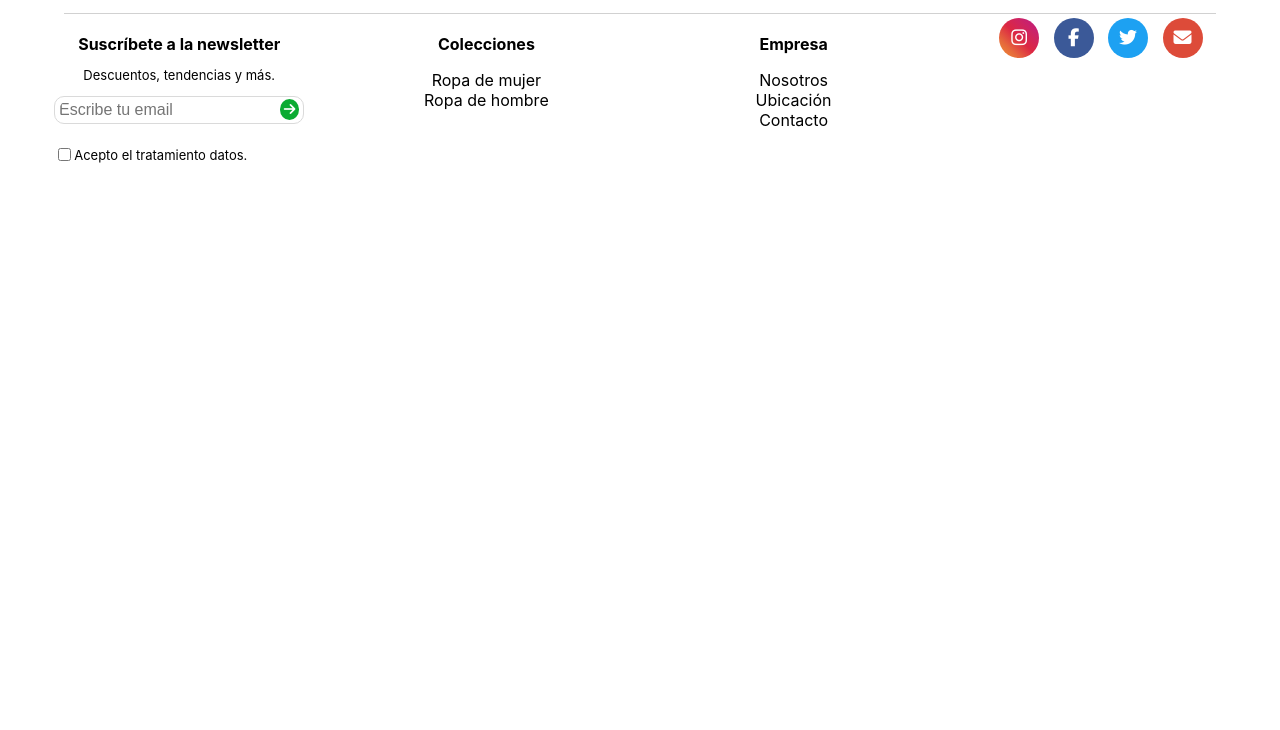
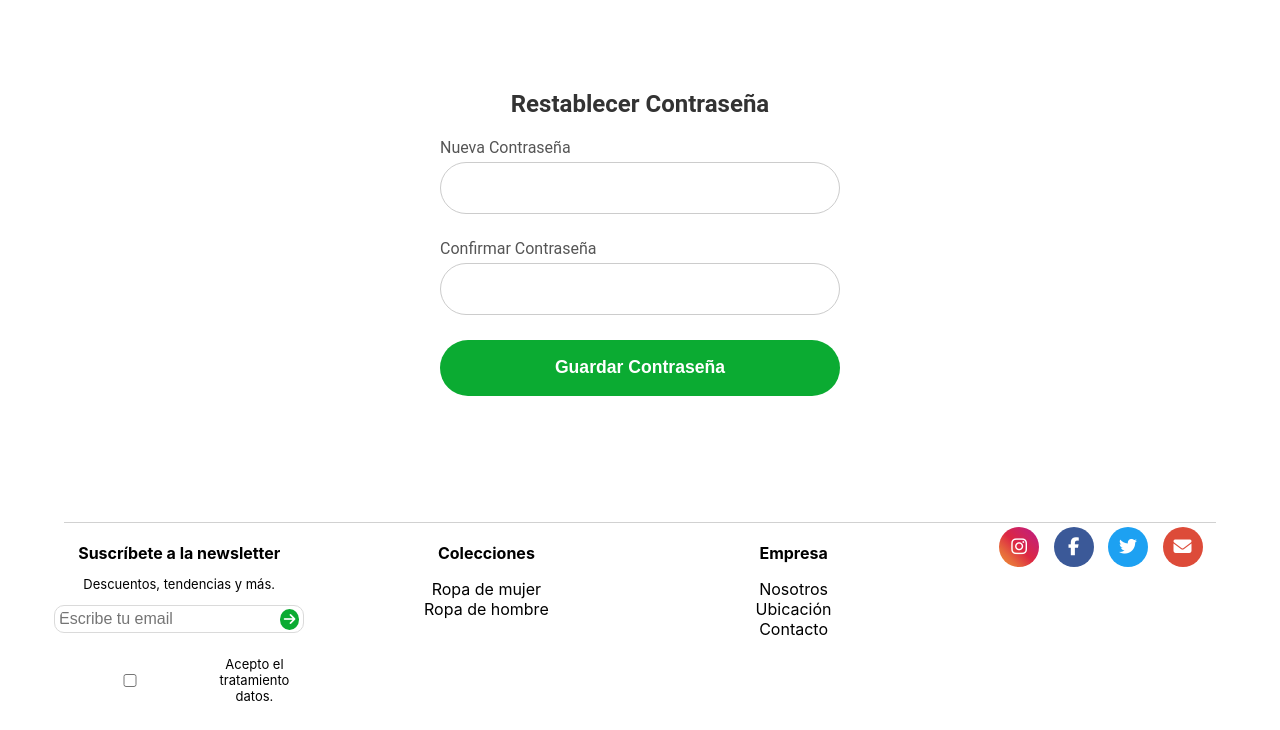
Before and after one commit to nataliagamezbarea/Alquemia, a Flask app: template templates/authentication/restablecer_contraseña.html in a window 1280 px wide. Shown: the part 70-800 px from the top of the page. Run offline with Flask 3, Linux system fonts and the light colour scheme; the template is opened without the code that fills it, so the values that code supplies are empty; parts of the project's set-up code (start-up, migrations or seed data) failed here and were passed over.

Commit message:
Olvidado contraseña

```diff
--- a/app.py
+++ b/app.py
@@ -2,22 +2,35 @@ import os
 from flask import Flask
 from backend.Modelos.database import init_db
 from routes.home import home
-from routes.registro import registro
-from routes.authentication.login import login
-from routes.authentication.cerrar_sesion import cerrar_sesion
+from routes.authentication import *
+from dotenv import load_dotenv
+
+# Cargar las variables de entorno desde el archivo .env
+load_dotenv()
+
 app = Flask(__name__)
 
 # Para el login
 app.secret_key = os.urandom(24)
 
+# Configuración del correo utilizando variables de entorno
+app.config['MAIL_SERVER'] = os.getenv('MAIL_SERVER')
+app.config['MAIL_PORT'] = os.getenv('MAIL_PORT')
+app.config['MAIL_USE_TLS'] = os.getenv('MAIL_USE_TLS')
+app.config['MAIL_USERNAME'] = os.getenv('MAIL_USERNAME')
+app.config['MAIL_PASSWORD'] = os.getenv('MAIL_PASSWORD')
+app.config['MAIL_DEFAULT_SENDER'] = os.getenv('MAIL_DEFAULT_SENDER')
 
+# Inicializar la base de datos
 init_db(app)
 
+# Definir las rutas
 app.add_url_rule('/', 'home', home)
 app.add_url_rule('/login', 'login', login, methods=["GET", "POST"])
 app.add_url_rule('/registro', 'registro', registro, methods=["GET", "POST"])
+app.add_url_rule('/olvidado_contraseña', 'olvidado_contraseña', olvidado_contraseña, methods=["GET", "POST"])
+app.add_url_rule('/restablecer_contraseña/<token>', 'restablecer_contraseña', restablecer_contraseña, methods=["GET", "POST"])
 app.add_url_rule('/cerrar_sesion', 'cerrar_sesion', cerrar_sesion, methods=["GET", "POST"])
-
 
 if __name__ == '__main__':
     app.run(host='localhost', port=5000, debug=True)
--- /dev/null
+++ b/routes/authentication/__init__.py
@@ -0,0 +1,5 @@
+from routes.registro import registro
+from routes.authentication.login import login
+from routes.authentication.cerrar_sesion import cerrar_sesion
+from routes.authentication.restablecer_contraseña import restablecer_contraseña
+from routes.authentication.olvidado_contraseña import olvidado_contraseña
--- a/static/css/authentication/olvidado_restablecer_contraseña.css
+++ b/static/css/authentication/olvidado_restablecer_contraseña.css
@@ -0,0 +1,64 @@
+/* Contenedor principal */
+.olvidado-contrasena-container {
+  width: 100%;
+  max-width: 400px;
+  margin: 50px auto;
+  padding: 20px;
+  border-radius: 8px;
+}
+
+h2 {
+  text-align: center;
+  margin-bottom: 20px;
+  font-size: 24px;
+  color: #333;
+}
+
+/* Formulario */
+.form-grupo {
+  margin-bottom: 15px;
+}
+
+.form-grupo label {
+  font-size: 16px;
+  color: #555;
+  display: block;
+  margin-bottom: 5px;
+}
+
+.form-grupo label {
+  font-size: 16px;
+  color: #555;
+  display: block;
+  margin-bottom: 5px;
+}
+
+input {
+  width: 100%;
+  padding: 10px;
+  font-size: 14px;
+  color: #333;
+  border: 1px solid #ddd;
+  border-radius: 4px;
+  box-sizing: border-box;
+}
+
+/* Mensajes de alertaa */
+.alerta {
+  padding: 15px;
+  border-radius: 5px;
+  margin-bottom: 20px;
+  font-size: 16px;
+}
+
+.alerta-exito {
+  background-color: #d4edda;
+  color: #155724;
+  border: 1px solid #c3e6cb;
+}
+
+.alerta-error {
+  background-color: #f8d7da;
+  color: #721c24;
+  border: 1px solid #f5c6cb;
+}
--- a/static/css/form.css
+++ b/static/css/form.css
@@ -50,6 +50,22 @@ input[type="password"] {
 }
 
 
+.exito {
+  background-color: #e0ffe0;
+  color: #006400;
+  border: 1px solid #5cff5c;
+  border-left: 5px solid #00d000;
+  padding: 1em;
+  border-radius: 10px;
+  font-size: 0.95rem;
+  font-weight: 500;
+  margin-bottom: 1em;
+  display: flex;
+  align-items: center;
+  gap: 0.5em;
+}
+
+
 button[type="submit"], .button-green {
     background-color: #0bab32;
     color: white;
--- a/templates/authentication/login.html
+++ b/templates/authentication/login.html
@@ -20,7 +20,7 @@ content %}
       placeholder="Contraseña"
       required
     />
-    <a id="olvidado" href="#">¿Has olvidado tu contraseña?</a>
+    <a id="olvidado" href="{{ url_for('olvidado_contraseña') }}">¿Has olvidado tu contraseña?</a>
     <button class="button-green" type="submit">Iniciar sesión</button>
   </form>
 
--- a/templates/authentication/restablecer_contraseña.html
+++ b/templates/authentication/restablecer_contraseña.html
@@ -2,11 +2,34 @@
 
 {% block head_extra %}
   <link href="{{ url_for('static', filename='css/form.css') }}" rel="stylesheet" />
-  <link href="{{ url_for('static', filename='olvidado_restablecer_contraseña.css') }}" rel="stylesheet" >
+  <link href="{{ url_for('static', filename='css/authentication/olvidado_restablecer_contraseña.css') }}" rel="stylesheet" />
 {% endblock %}
 
 {% block title %}Restablecer Contraseña - Alquimia{% endblock %}
 
 {% block content %}
+<div class="olvidado-contrasena-container">
+  <h2>Restablecer Contraseña</h2>
 
+  <!-- Mostrar mensaje de error si es necesario -->
+  {% if tipo_mensaje == 'error' %}
+    <div class="alerta alerta-error">
+      {{ mensaje }}
+    </div>
+  {% endif %}
+
+  <form method="POST">
+    <div class="form-grupo">
+      <label for="nueva_contraseña">Nueva Contraseña</label>
+      <input type="password" id="nueva_contraseña" name="nueva_contraseña" required>
+    </div>
+
+    <div class="form-grupo">
+      <label for="confirmar_contraseña">Confirmar Contraseña</label>
+      <input type="password" id="confirmar_contraseña" name="confirmar_contraseña" required>
+    </div>
+
+    <button type="submit" class="btn btn-primary">Guardar Contraseña</button>
+  </form>
+</div>
 {% endblock %}
```
Also changed, not shown: routes/authentication/enviar_correo.py (added, +16 -0 lines), routes/authentication/olvidado_contraseña.py (+48 -0 lines), routes/authentication/restablecer_contraseña.py (+45 -0 lines), routes/authentication/tokens.py (added, +10 -0 lines), templates/authentication/olvidado_contraseña.html (+26 -1 lines), 1 other file.
